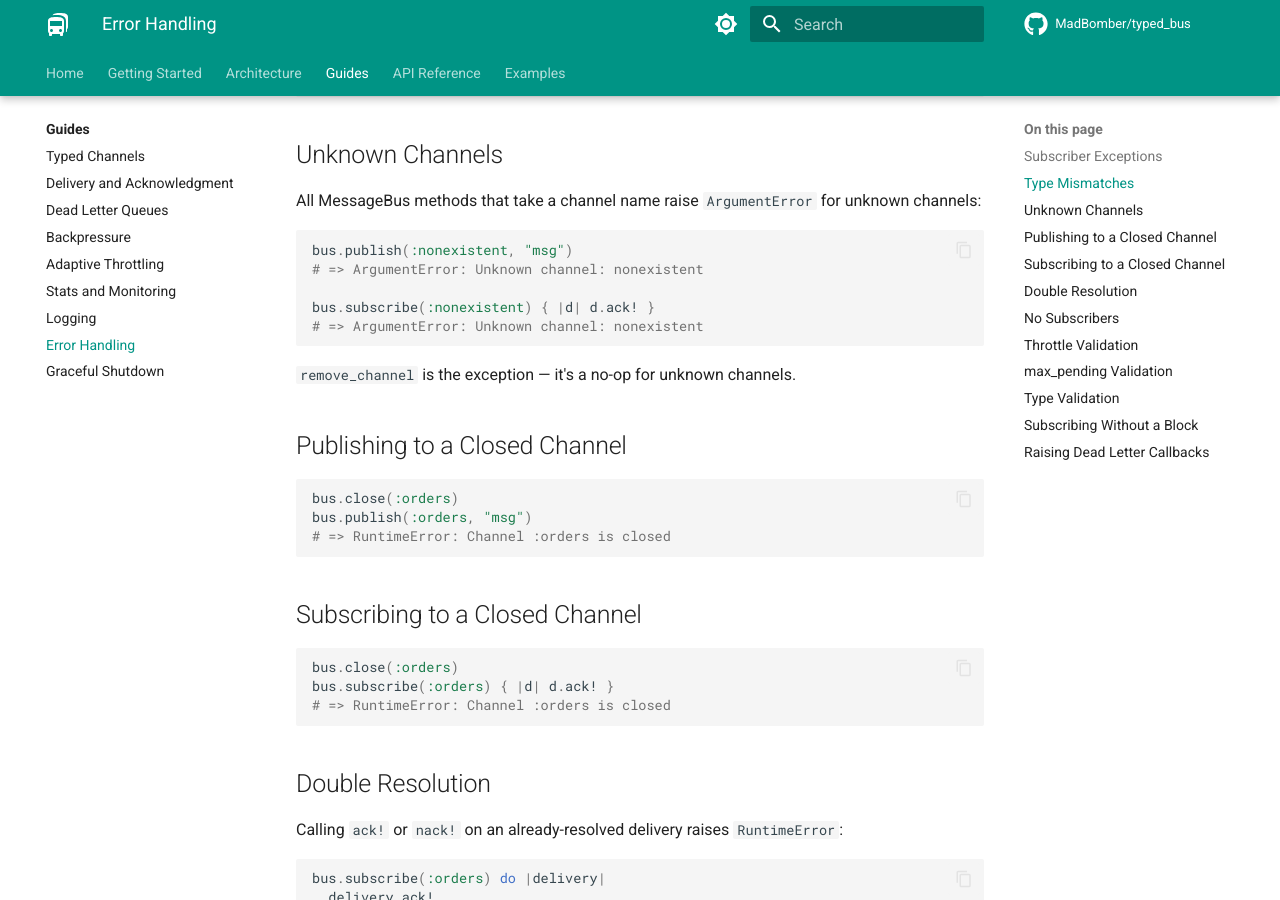
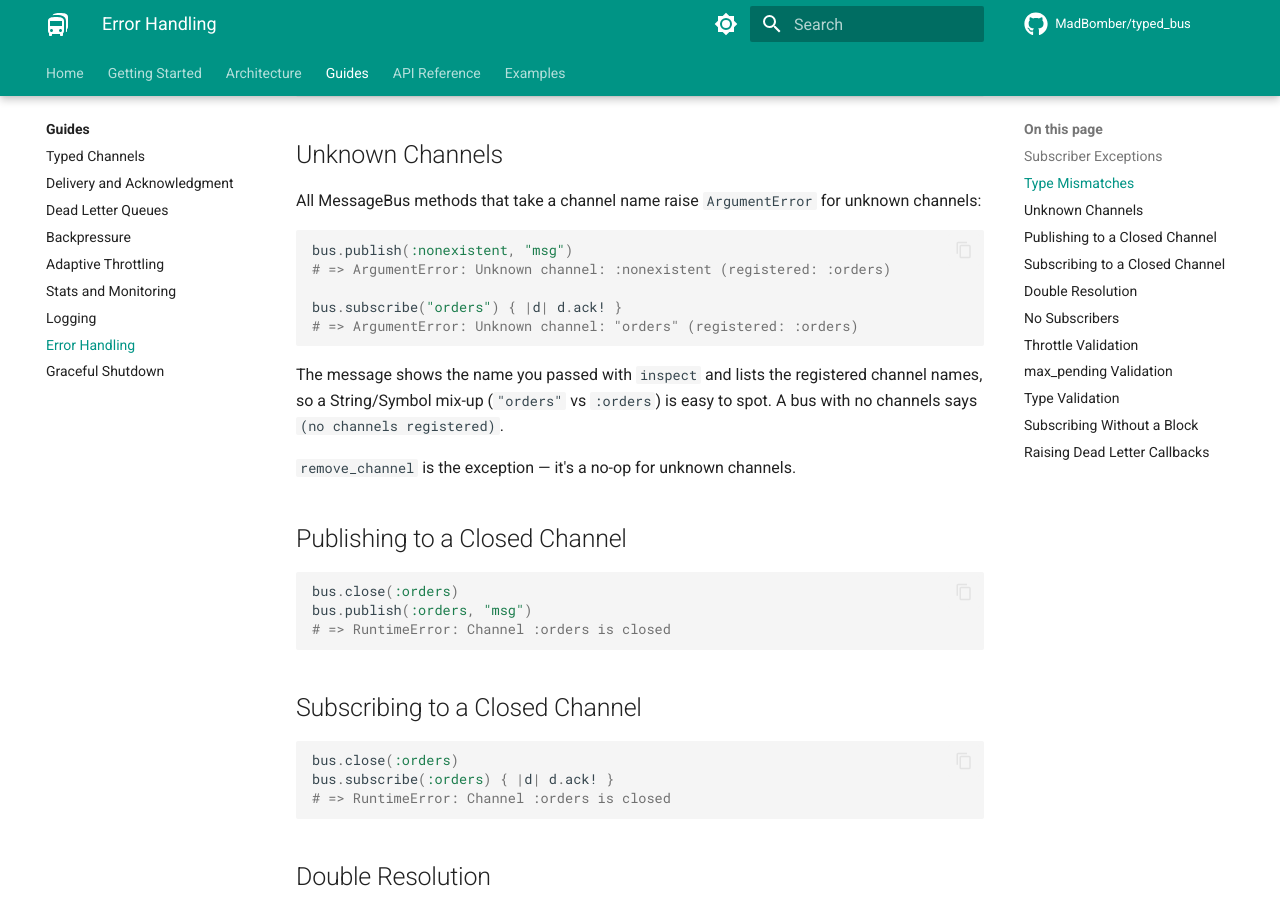
Before and after one commit to MadBomber/typed_bus, an MkDocs documentation site: the page built from docs/guides/error-handling.md, in a window 1280 px wide and 900 px high, scrolled down 746 px. Built offline with MkDocs 1.6.1 and Material for MkDocs 9.7.7, drawn with Linux system fonts in a browser that asks for light colours; comment, search, counter and statistics services are not loaded.

Commit message:
fix(message_bus): show name and registered channels on unknown
The unknown-channel ArgumentError interpolated the name with to_s, so
"orders" and :orders printed the same. Show name.inspect and list the
registered channel names, or say none are registered.

````diff
--- a/docs/guides/error-handling.md
+++ b/docs/guides/error-handling.md
@@ -34,11 +34,15 @@ All MessageBus methods that take a channel name raise `ArgumentError` for unknow
 
 ```ruby
 bus.publish(:nonexistent, "msg")
-# => ArgumentError: Unknown channel: nonexistent
+# => ArgumentError: Unknown channel: :nonexistent (registered: :orders)
 
-bus.subscribe(:nonexistent) { |d| d.ack! }
-# => ArgumentError: Unknown channel: nonexistent
+bus.subscribe("orders") { |d| d.ack! }
+# => ArgumentError: Unknown channel: "orders" (registered: :orders)
 ```
+
+The message shows the name you passed with `inspect` and lists the registered
+channel names, so a String/Symbol mix-up (`"orders"` vs `:orders`) is easy to
+spot. A bus with no channels says `(no channels registered)`.
 
 `remove_channel` is the exception — it's a no-op for unknown channels.
 
````
Also changed, not shown: CHANGELOG.md (+4 -0 lines), 2 other files.
